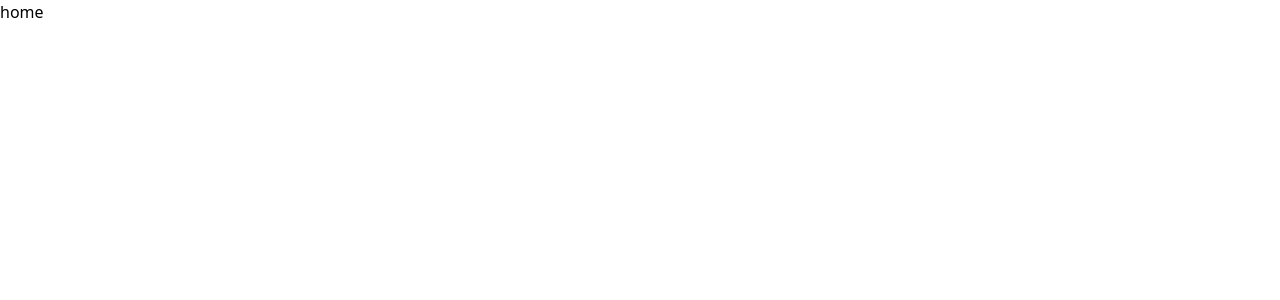
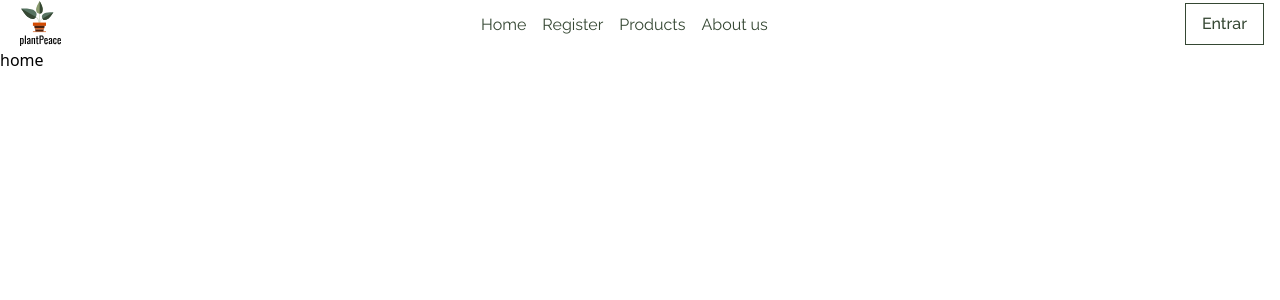
Before and after one commit to thethoomm/blumen-web, a React (Vite) app: page / in a window 1280 px wide. Shown: the top 300 px of the page. Built offline with nearby package versions, Linux system fonts and the light colour scheme.

Commit message:
feat: create navbar

```diff
--- /dev/null
+++ b/src/components/icons/menu.tsx
@@ -0,0 +1,22 @@
+import * as React from "react"
+
+export function MenuIcon() {
+  return (
+    <svg
+      xmlns="http://www.w3.org/2000/svg"
+      width={24}
+      height={24}
+      viewBox="0 0 24 24"
+      fill="none"
+      stroke="currentColor"
+      strokeWidth={2}
+      strokeLinecap="round"
+      strokeLinejoin="round"
+      className="lucide lucide-menu"
+    >
+      <path d="M4 12L20 12" />
+      <path d="M4 6L20 6" />
+      <path d="M4 18L20 18" />
+    </svg>
+  )
+}
--- /dev/null
+++ b/src/components/navbar.tsx
@@ -0,0 +1,80 @@
+import { useState } from "react";
+import { Link } from "react-router";
+import { Button } from "@/components/button";
+import { MenuIcon } from "@/components/icons/menu";
+
+const items = [
+  {
+    label: "Home",
+    url: "/",
+  },
+  {
+    label: "Register",
+    url: "/register",
+  },
+  {
+    label: "Products",
+    url: "/products",
+  },
+  {
+    label: "About us",
+    url: "/about-us",
+  },
+];
+
+export function Navbar() {
+  const [isMobileMenuOpen, setIsMobileMenuOpen] = useState(false);
+
+  function toogleMobileMenu() {
+    setIsMobileMenuOpen(!isMobileMenuOpen);
+  }
+
+  return (
+    <header className="w-full">
+      <nav className="container-lg flex items-center justify-between">
+        <img
+          src="/assets/logo.svg"
+          alt="Blumen logo"
+          draggable={false}
+          className="size-12"
+        />
+
+        <ul className="hidden md:flex items-center gap-4">
+          {items.map((item, index) => (
+            <li key={index}>
+              <Link
+                to={item.url}
+                className="font-raleway text-primary-lunar hover:text-primary-avacado"
+              >
+                {item.label}
+              </Link>
+            </li>
+          ))}
+        </ul>
+
+        <Button variant="outline" className="hidden md:block">Entrar</Button>
+
+        <button className="block md:hidden" onClick={toogleMobileMenu}>
+          <MenuIcon />
+        </button>
+      </nav>
+
+      <nav className={isMobileMenuOpen ? "flex flex-col p-4 gap-2" : "hidden"}>
+        <ul className="flex flex-col">
+          {items.map((item, index) => (
+            <li key={index}>
+              <Link
+                to={item.url}
+                className="font-raleway text-lg text-primary-lunar hover:text-primary-avacado"
+              >
+                {item.label}
+              </Link>
+            </li>
+          ))}
+        </ul>
+
+        <Button variant="outline">Entrar</Button>
+      </nav>
+    </header>
+  );
+}
--- a/src/index.css
+++ b/src/index.css
@@ -1,4 +1,8 @@
 @import "tailwindcss";
+
+.container-lg {
+  @apply max-w-[1780px] mx-auto w-full px-4
+}
 
 @theme {
   --color-primary-lunar: hsla(114, 16%, 24%, 1);
--- /dev/null
+++ b/src/layouts/main-layout.tsx
@@ -0,0 +1,13 @@
+import { Outlet } from "react-router";
+import { Navbar } from "@/components/navbar";
+
+export default function MainLayout() {
+    return (
+        <div>
+            <Navbar />
+            <main>
+                <Outlet />
+            </main>
+        </div>
+    )
+}
--- a/src/router.tsx
+++ b/src/router.tsx
@@ -1,10 +1,13 @@
 import { Route, Routes } from "react-router";
 import Home from "@/pages/home";
+import MainLayout from "./layouts/main-layout";
 
 export function Router() {
   return (
     <Routes>
-      <Route path="/" element={<Home />} />
+      <Route element={<MainLayout />}>
+        <Route path="/" element={<Home />} />
+      </Route>
     </Routes>
   );
 }
```
Also changed, not shown: public/assets/logo.svg (added).
